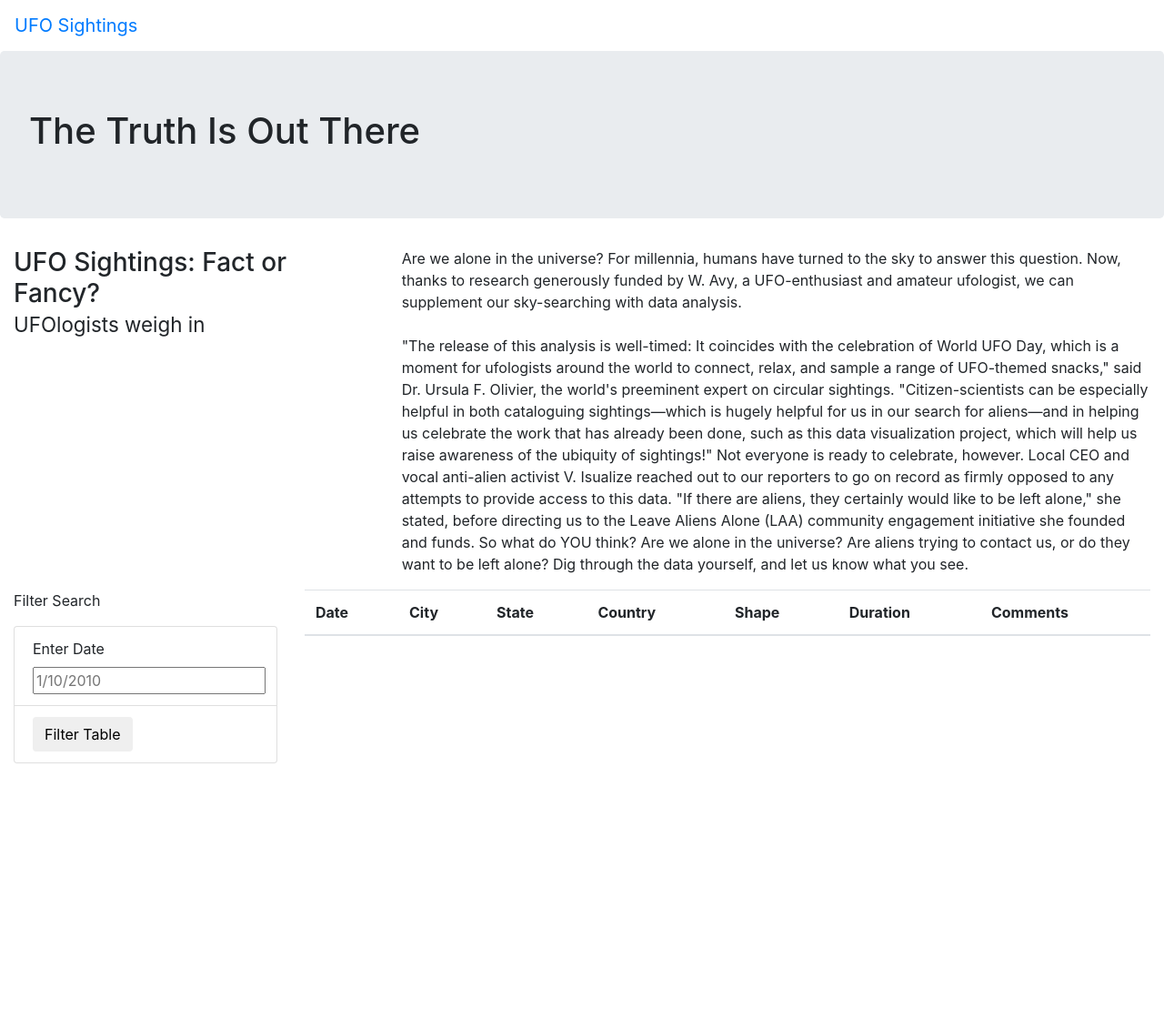
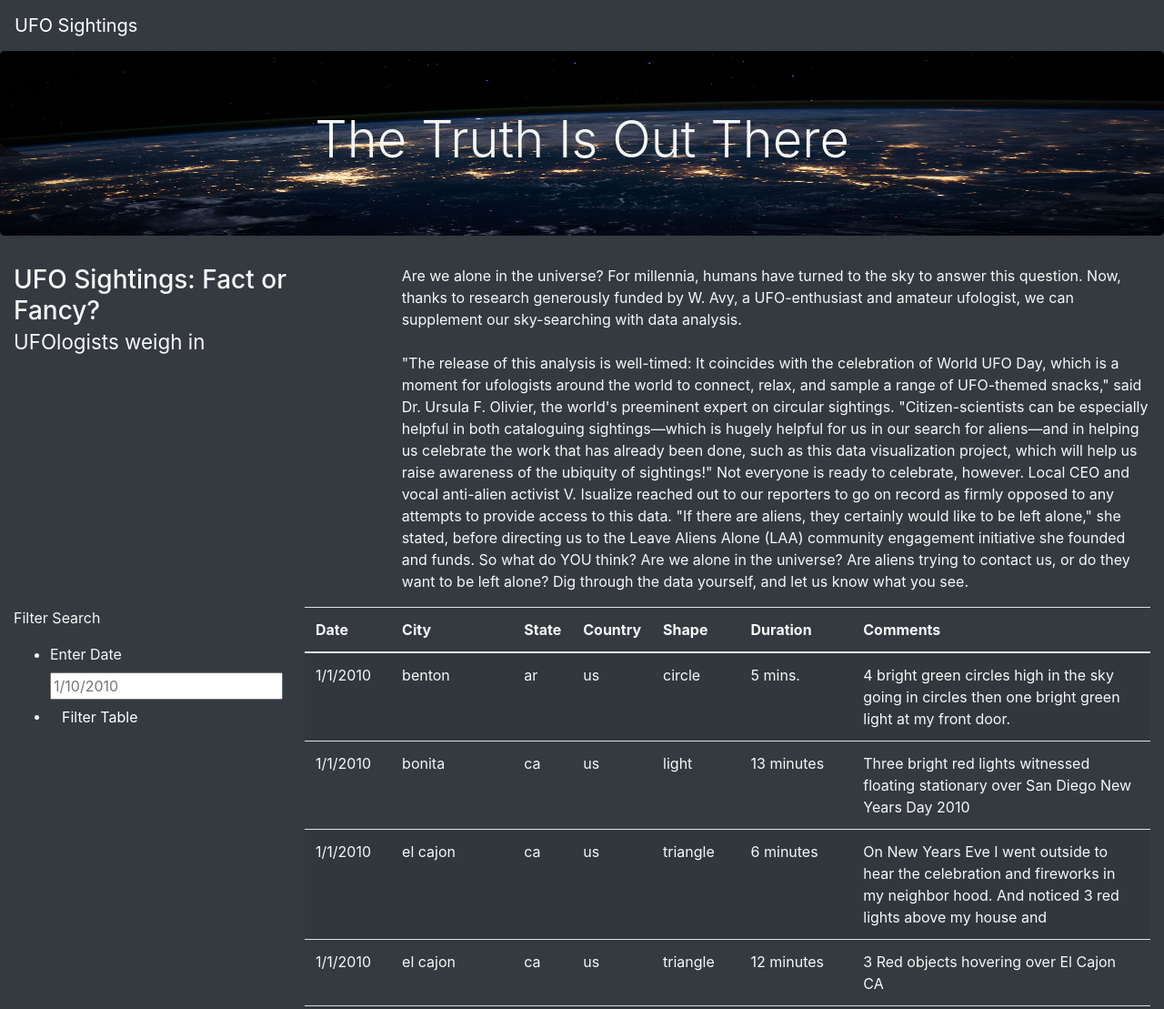
Before and after one commit to Katidian/UFOs, a plain HTML site: page index.html in a window 1280 px wide. Shown: the top 1109 px of the page at 91% size. Before the commit the page ends 839 px from the top, so only its background shows below. Drawn offline with nearby package versions, Linux system fonts and the light colour scheme.

Commit message:
Customize site style, add image

```diff
--- a/index.html
+++ b/index.html
@@ -13,14 +13,14 @@
     />
     <link rel="stylesheet" href="static/css/style.css">
 </head>
-<body>
+<body class="bg-dark">
     <div class="wrapper">
-        <nav class="navbar navbar-expand-lg">
+        <nav class="navbar navbar-dark bg-dark navbar-expand-lg">
             <a class="navbar-brand" href="index.html">UFO Sightings</a>
         </nav>
 
         <div class="jumbotron">
-            <h1>The Truth Is Out There</h1>
+            <h1 class="display-4">The Truth Is Out There</h1>
         </div>
         <div class="container-fluid">
             <div class="row">
@@ -37,15 +37,15 @@
         <div class="container-fluid">
             <div class="row">
                 <div class="col-md-3">
-                    <form>
+                    <form class="bg-dark">
                         <p>Filter Search</p>
-                        <ul class="list-group">
-                            <li class="list-group-item">
+                        <ul class="bg-dark" class="list-group">
+                            <li class="bg-dark" class="list-group-item">
                                 <label for="date">Enter Date</label>
                                 <input type="text" placeholder="1/10/2010" id="datetime" />
                             </li>
-                            <li class="list-group-item">
-                                <button id="filter-btn" type="button" class="btn btn-default">Filter Table</button>
+                            <li class="bg-dark" class="list-group-item">
+                                <button id="filter-btn" type="button" class="btn btn-dark">Filter Table</button>
 
                             </li>
 
@@ -65,12 +65,17 @@
                                 <th>Comments</th>
                             </tr>
                         </thead>
+                        <tbody></tbody>
                     </table>
                 </div>
             </div>
         </div>
     </div>
 
+<script src="https://cdnjs.cloudflare.com/ajax/libs/d3/4.11.0/d3.js"></script>
+<script src="static/js/data.js"></script>
+<script src="static/js/app.js"></script>
+
 
 </body>
 </html>
--- a/static/css/style.css
+++ b/static/css/style.css
@@ -0,0 +1,9 @@
+body {
+    color: #f7f7f7;
+}
+
+.jumbotron {
+    background-image: url("../images/nasa.jpg");
+    background-size: 100% 100%;
+    text-align: center;
+}
```
Also changed, not shown: static/images/nasa.jpg (added).
